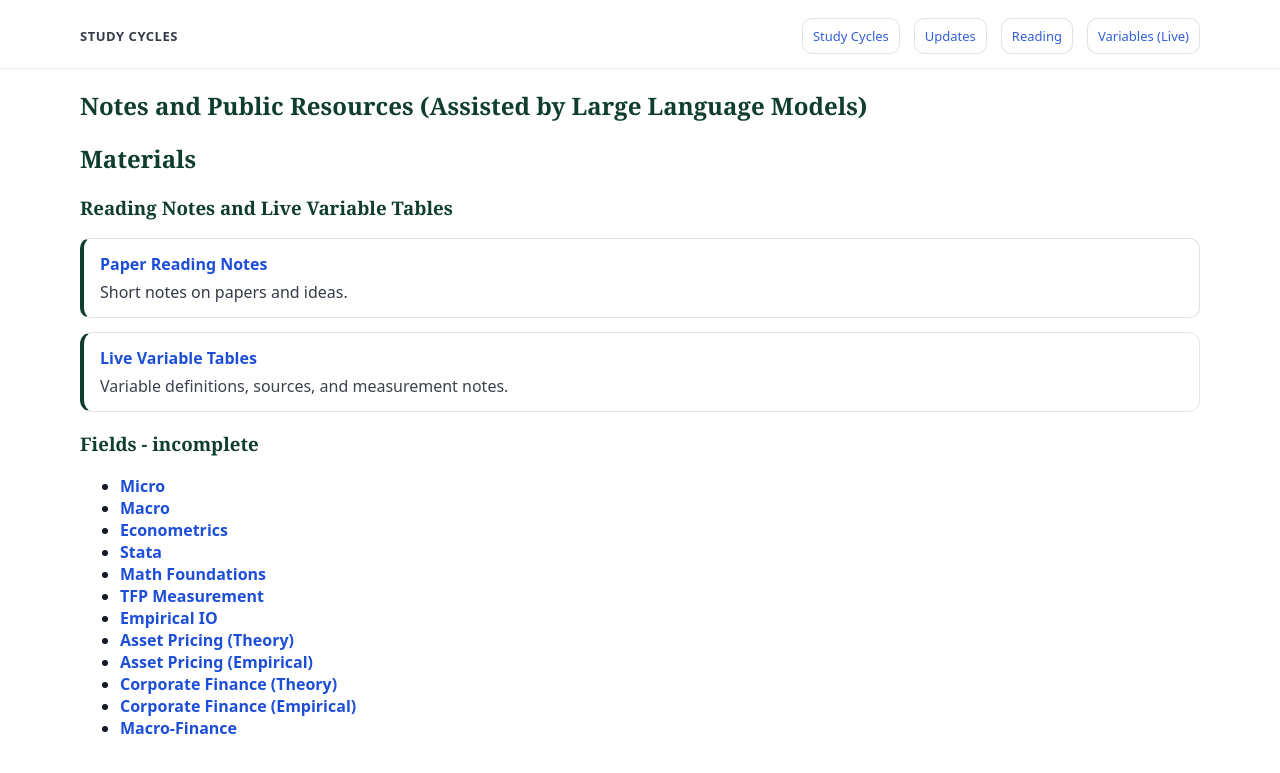
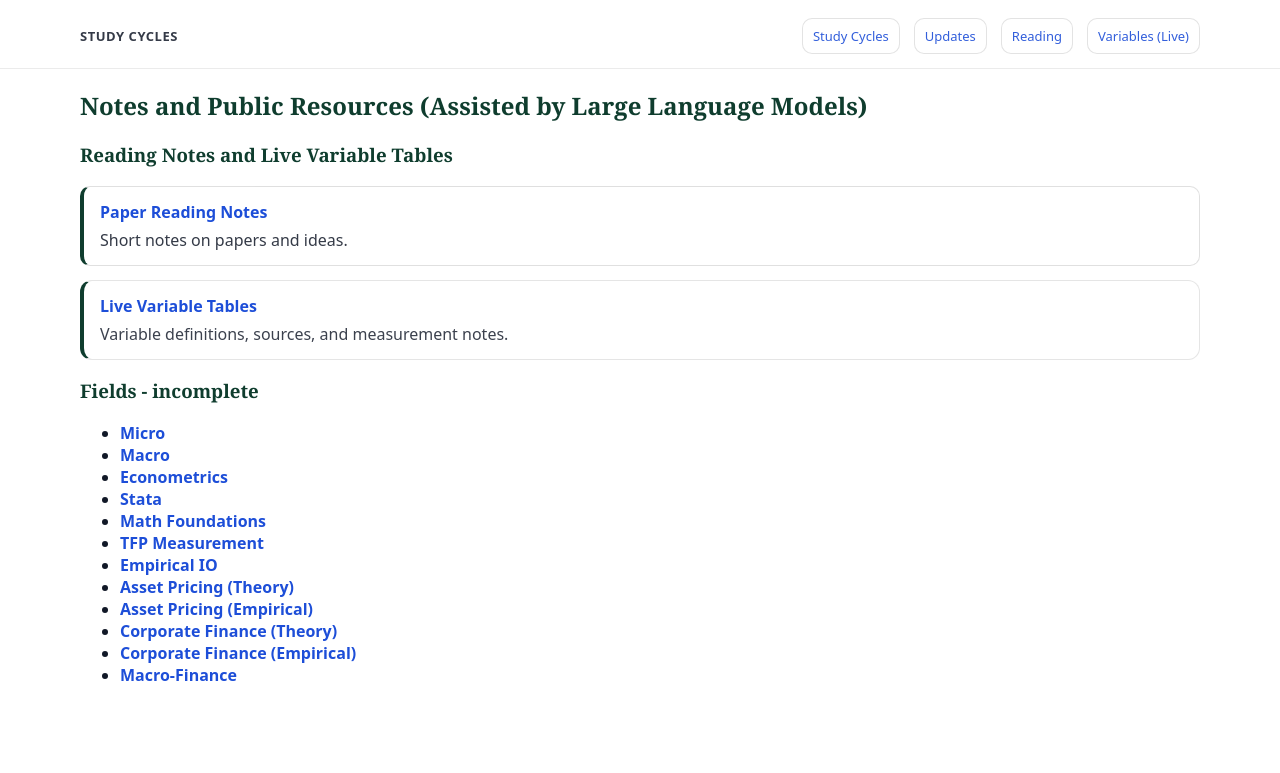
Before and after one commit to yaxinzn/study-archive, a Jekyll site: the page built from index.md, in a window 1280 px wide. Shown: the top 773 px of the page. Built offline with Jekyll 4.4.1, drawn with Linux system fonts in a browser that asks for light colours.

Commit message:
Remove from index.md
Removed the 'Materials' section from the notes.

```diff
--- a/index.md
+++ b/index.md
@@ -9,8 +9,6 @@ hide_name: true
 ---
 
 ## Notes and Public Resources (Assisted by Large Language Models)
-
-## Materials
 
 ### Reading Notes and Live Variable Tables
 
```
